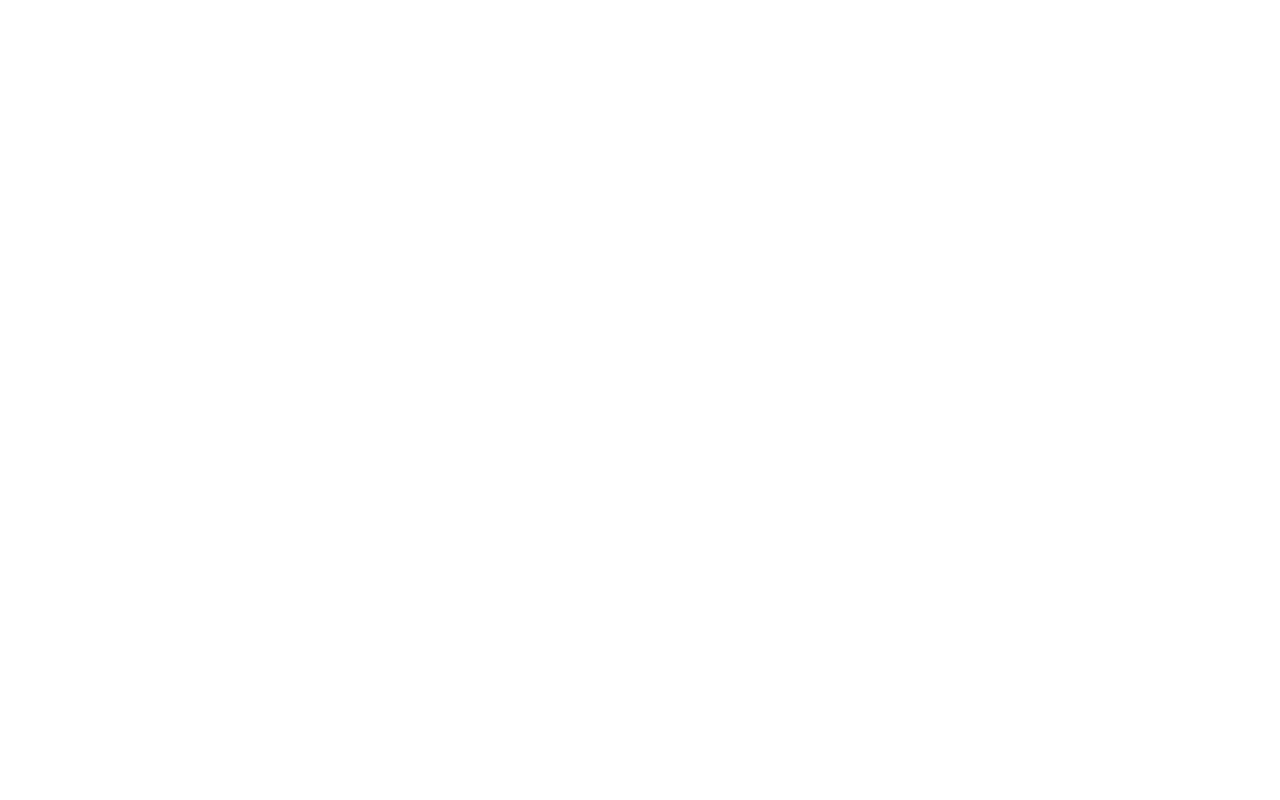
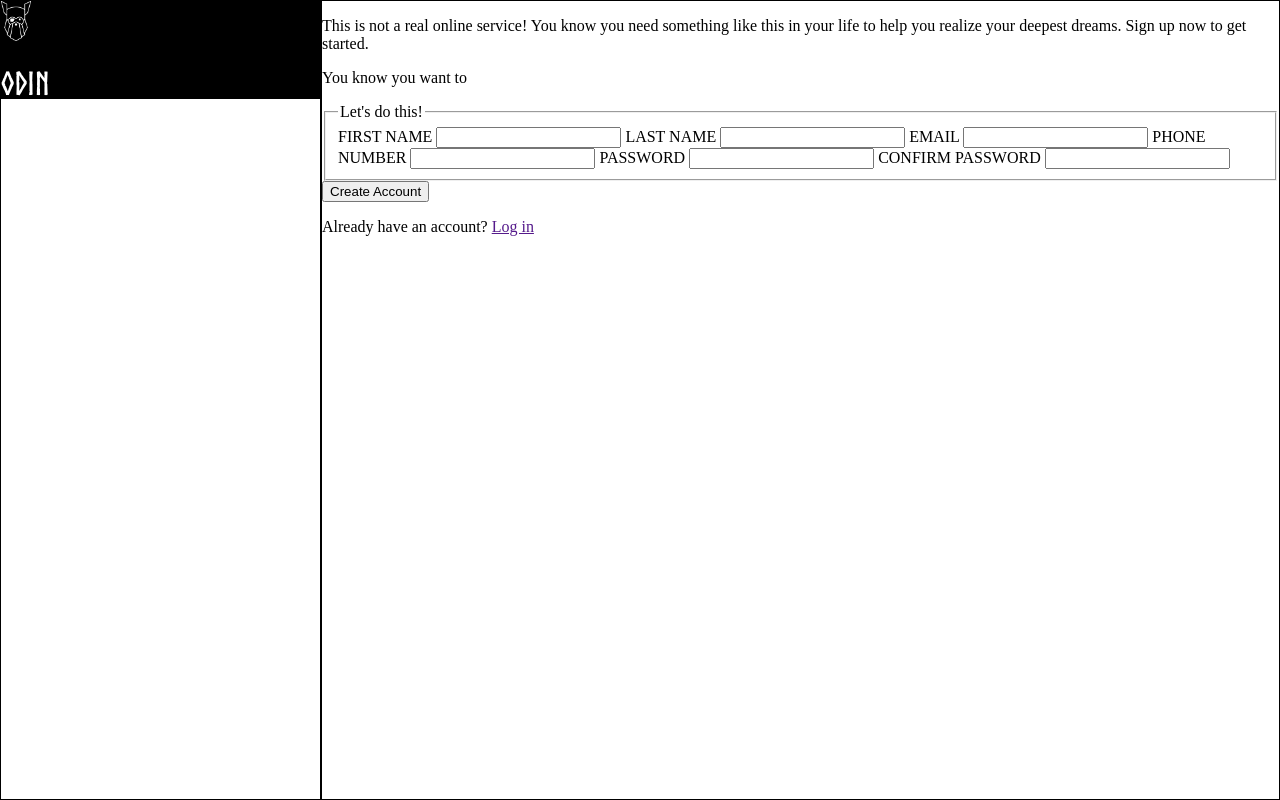
Before and after one commit to Lazy-D-Bit/odin-signup-form, a plain HTML site: page index.html in a window 1280 px wide. Drawn offline with Linux system fonts and the light colour scheme.

Commit message:
Wrote All The HTML and Got The Assests

```diff
--- a/index.html
+++ b/index.html
@@ -7,6 +7,34 @@
     <script src="script.js" defer></script>
 </head>
 <body>
-
+    <div class="header">
+        <div class="header-text">
+            <img src="assets/images/logo.png" alt="Logo">
+            <h1>ODIN</h1>
+        </div>
+    </div>
+    <div class="main">
+        <form action="">
+            <p>This is not a real online service! You know you need something like this in your life to help you realize your deepest dreams. Sign up now to get started.</p>
+            <p>You know you want to</p>
+            <fieldset>
+                <legend>Let's do this!</legend>
+                <label for="first-name">FIRST NAME</label>
+                <input type="text" id="first-name">
+                <label for="last-name">LAST NAME</label>
+                <input type="text" id="last-name">
+                <label for="email">EMAIL</label>
+                <input type="email" id="email">
+                <label for="phone">PHONE NUMBER</label>
+                <input type="number" id="phone">
+                <label for="password">PASSWORD</label>
+                <input type="text" id="password">
+                <label for="comfirm-password">CONFIRM PASSWORD</label>
+                <input type="text" id="confirm-password">
+            </fieldset>
+            <button type="submit">Create Account</button>
+            <p>Already have an account? <a href="">Log in</a></p>
+        </form>
+    </div>
 </body>
 </html>
--- a/style.css
+++ b/style.css
@@ -0,0 +1,28 @@
+body {
+    margin: 0;
+    display: flex;
+    height: 100vh;
+}
+@font-face {
+    font-family: norse;
+    src: url(assets/fonts/Norse-Bold.otf);
+  }
+.header {
+    flex: 1;
+    border: 1px solid;
+}
+.main {
+    flex: 3;
+    border: 1px solid;
+}
+.header-text {
+    background-color: rgb(0, 0, 0);
+}
+img {
+    width: 30px;
+    height: auto;
+}
+.header h1 {
+    color: white;
+    font-family: norse, sans-serif;
+}
```
Also changed, not shown: assets/fonts/Norse-Bold.otf (added), assets/images/background.avif (added), assets/images/logo.png (added).
